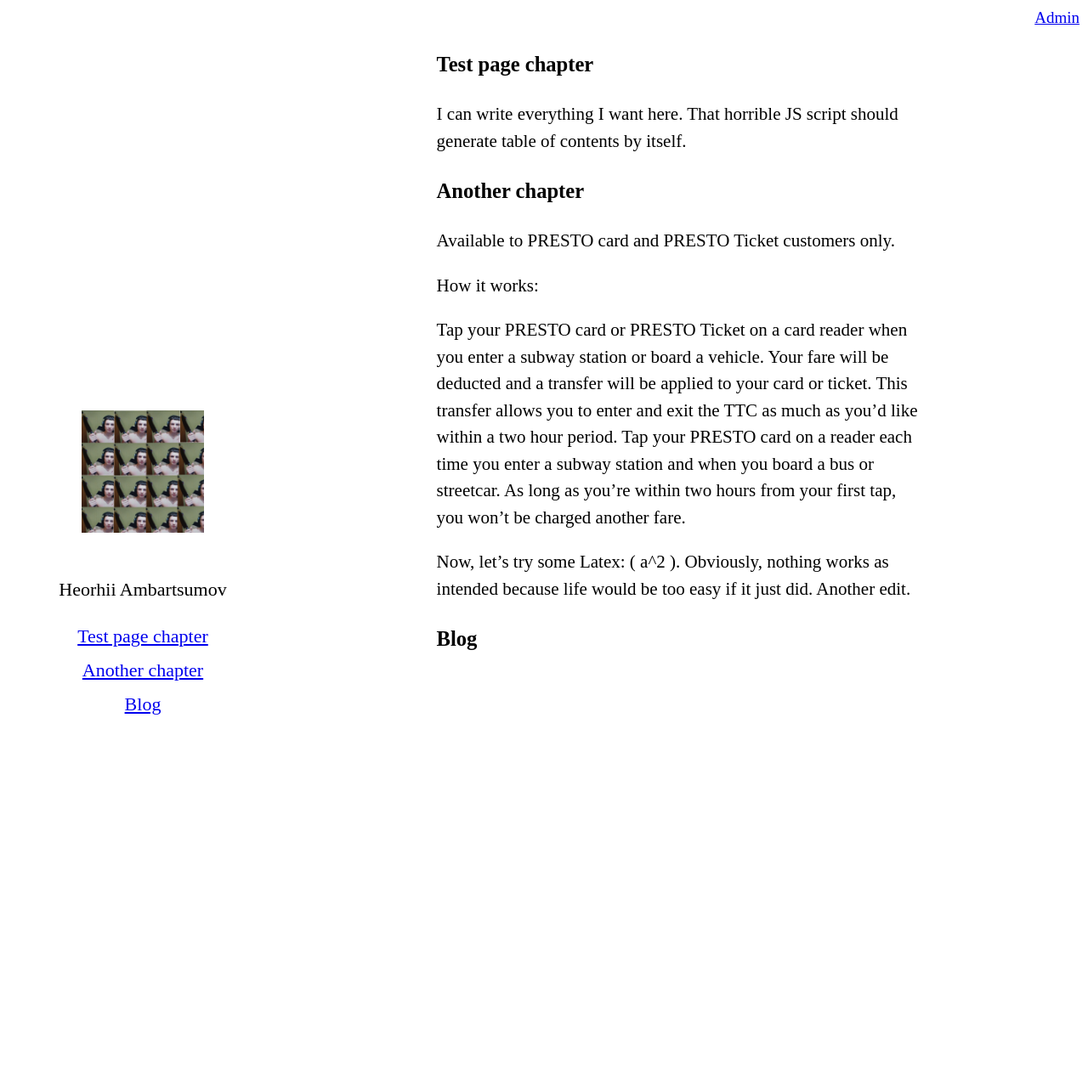
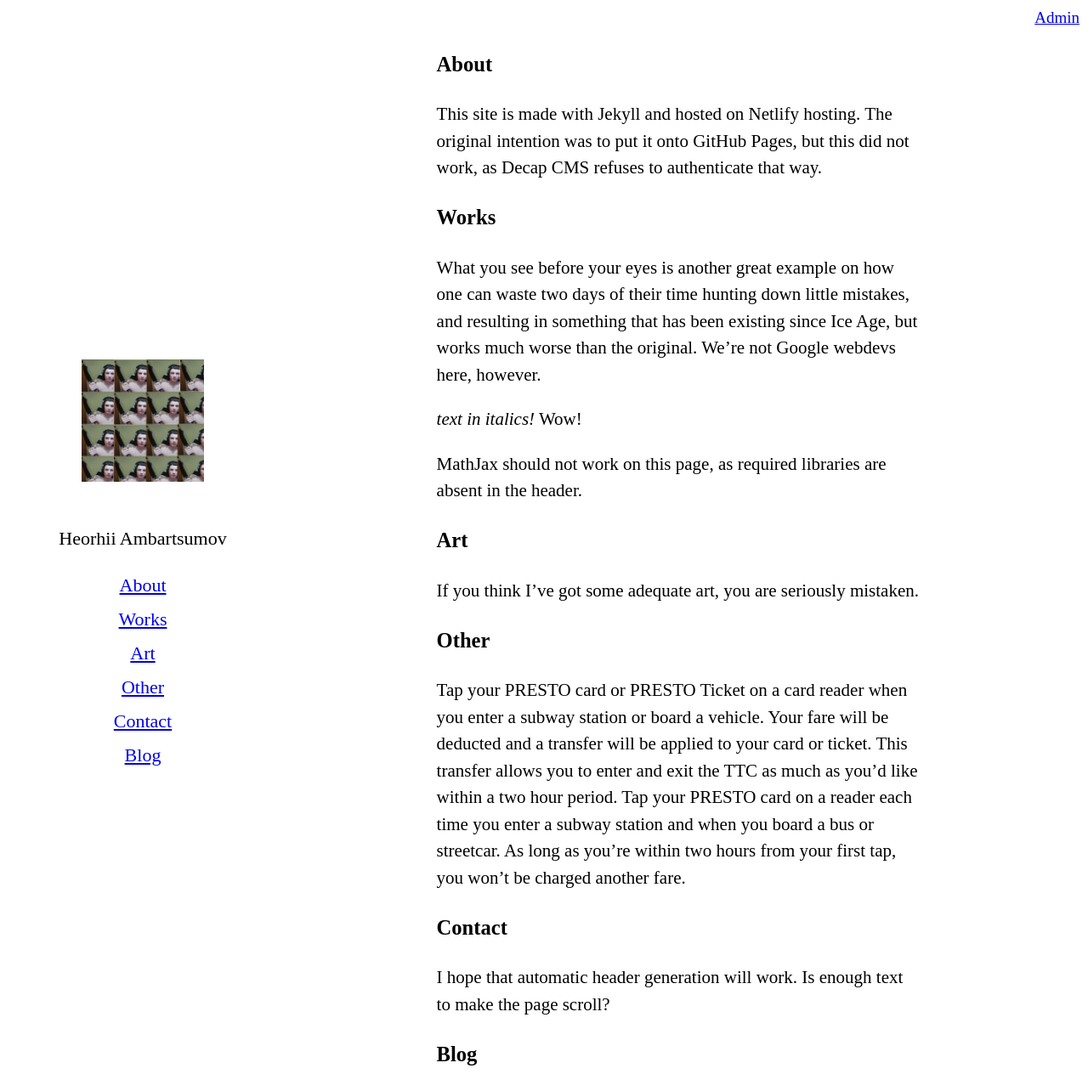
Before and after one commit to hambartsumov/hambartsumov.github.io, a Jekyll site: the page built from index.md, in a window 1280 px wide and 1284 px high. Shown: the whole window at 85% size. Built offline with Jekyll 4.4.1, drawn with Linux system fonts in a browser that asks for light colours.

Commit message:
Update Index page “main”

```diff
--- a/index.md
+++ b/index.md
@@ -2,20 +2,29 @@
 layout: index
 title: Heorhii's personal page
 ---
+### About
 
-### Test page chapter
+This site is made with Jekyll and hosted on Netlify hosting. The original intention was to put it onto GitHub Pages, but this did not work, as Decap CMS refuses to authenticate that way.
 
-I can write everything I want here. That horrible JS script should generate table of contents by itself.
+### Works
 
-### Another chapter
+What you see before your eyes is another great example on how one can waste two days of their time hunting down little mistakes, and resulting in something that has been existing since Ice Age, but works much worse than the original. We're not Google webdevs here, however.
 
-Available to PRESTO card and PRESTO Ticket customers only.
+*text in italics!* Wow!
 
-How it works:
+MathJax should not work on this page, as required libraries are absent in the header.
+
+### Art
+
+If you think I've got some adequate art, you are seriously mistaken.
+
+### Other
 
 Tap your PRESTO card or PRESTO Ticket on a card reader when you enter a subway station or board a vehicle.
 Your fare will be deducted and a transfer will be applied to your card or ticket.
 This transfer allows you to enter and exit the TTC as much as you’d like within a two hour period.
 Tap your PRESTO card on a reader each time you enter a subway station and when you board a bus or streetcar. As long as you’re within two hours from your first tap, you won’t be charged another fare.
 
-Now, let's try some Latex: \( a^2 \). Obviously, nothing works as intended because life would be too easy if it just did. Another edit.
+### Contact
+
+I hope that automatic header generation will work. Is enough text to make the page scroll?
```
